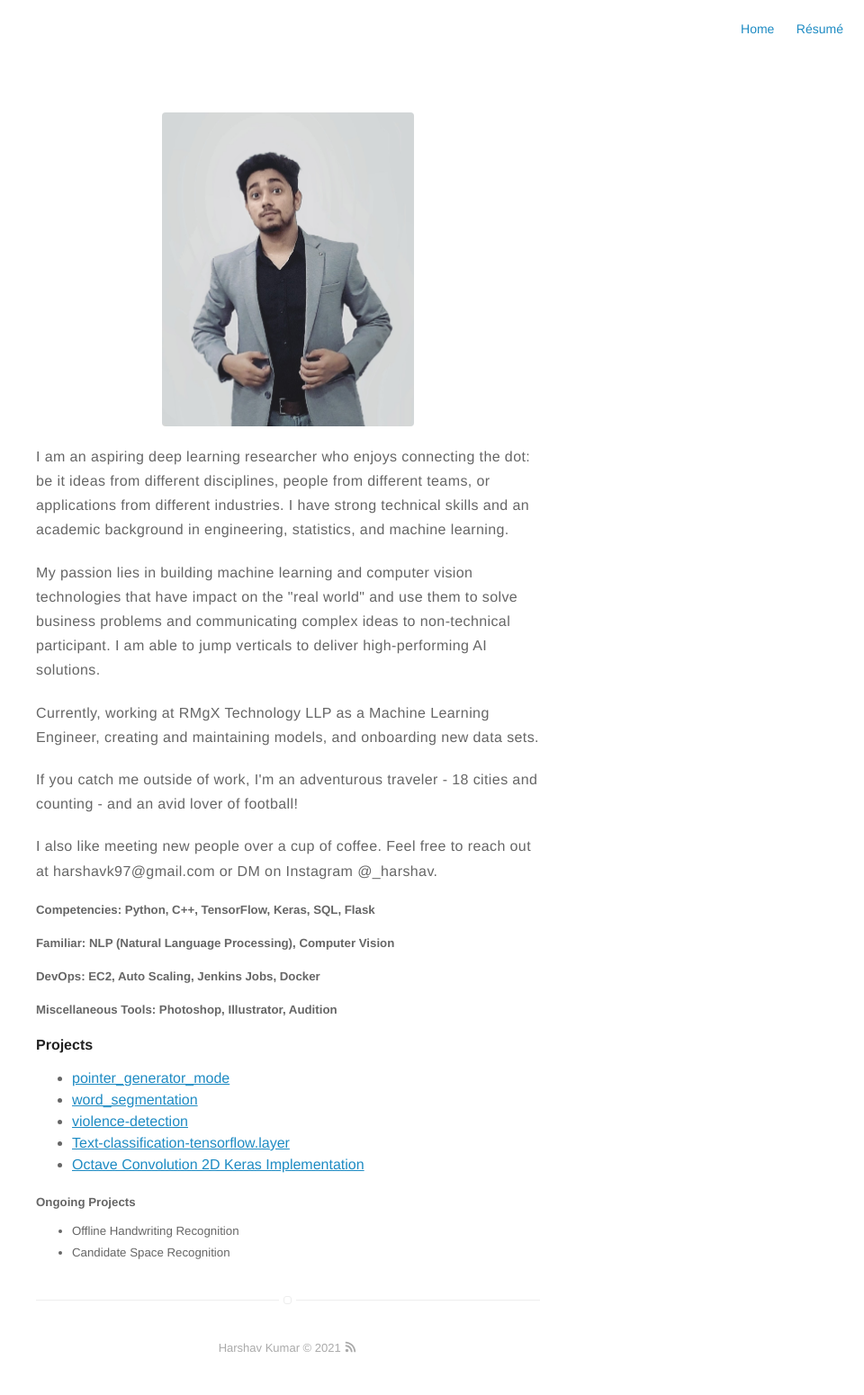
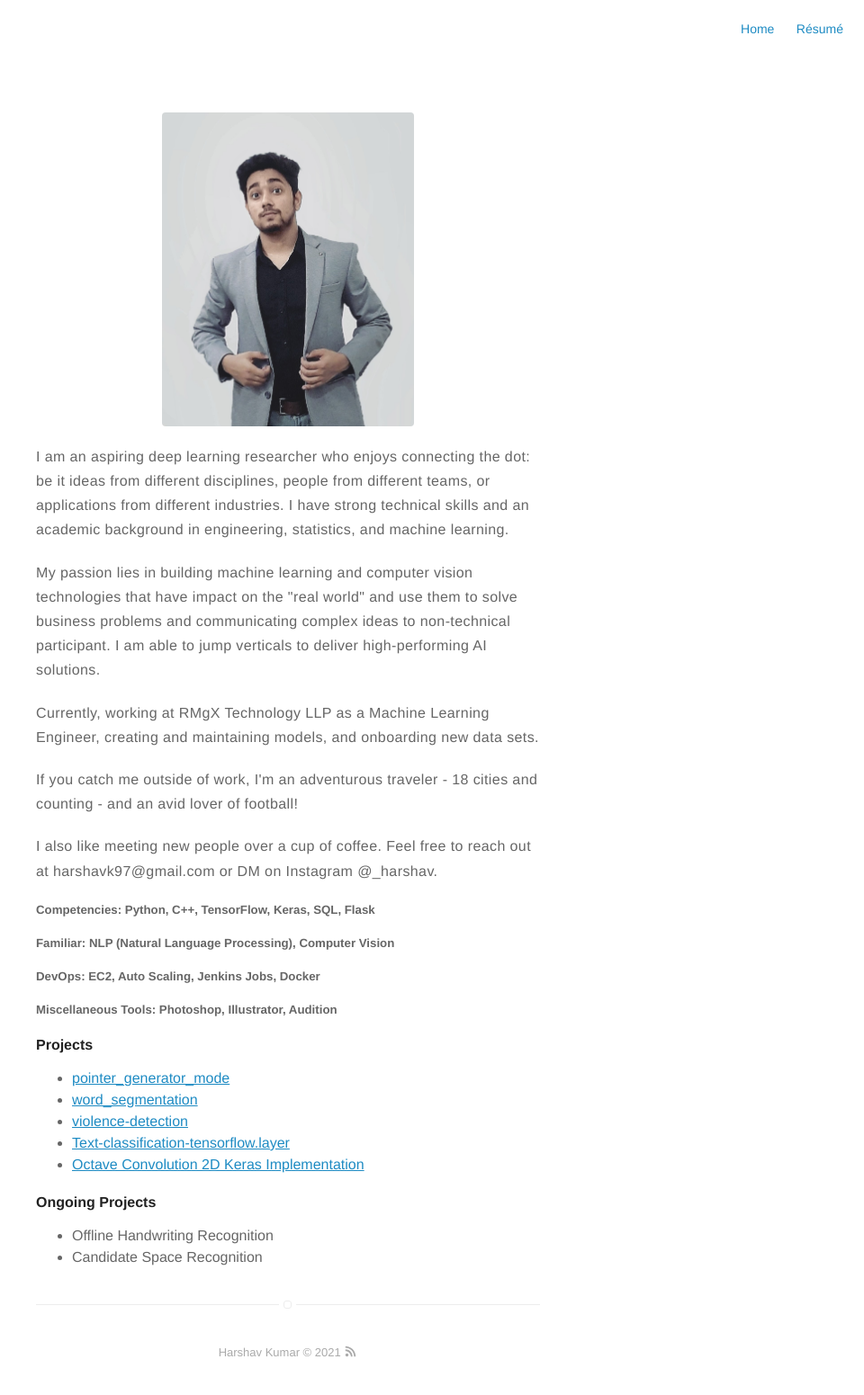
Before and after one commit to silverberith/harshavkumar.github.io, a Jekyll site: the page built from about.md, in a window 1280 px wide. Shown: the whole page at 90% size, without its empty margins (320-1280 px from the left). Built offline with Jekyll 4.4.1, drawn with Linux system fonts in a browser that asks for light colours.

Commit message:
profile updated 2021-FEB patch-2

```diff
--- a/about.md
+++ b/about.md
@@ -30,8 +30,8 @@ layout: page
 </ul></h4>
 
 
-<h5> Ongoing Projects
+<h4> Ongoing Projects
 <ul>
     <li> Offline Handwriting Recognition</li>
     <li> Candidate Space Recognition</li>
-</ul></h5>
+</ul></h4>
```
Also changed, not shown: 1 other file.
